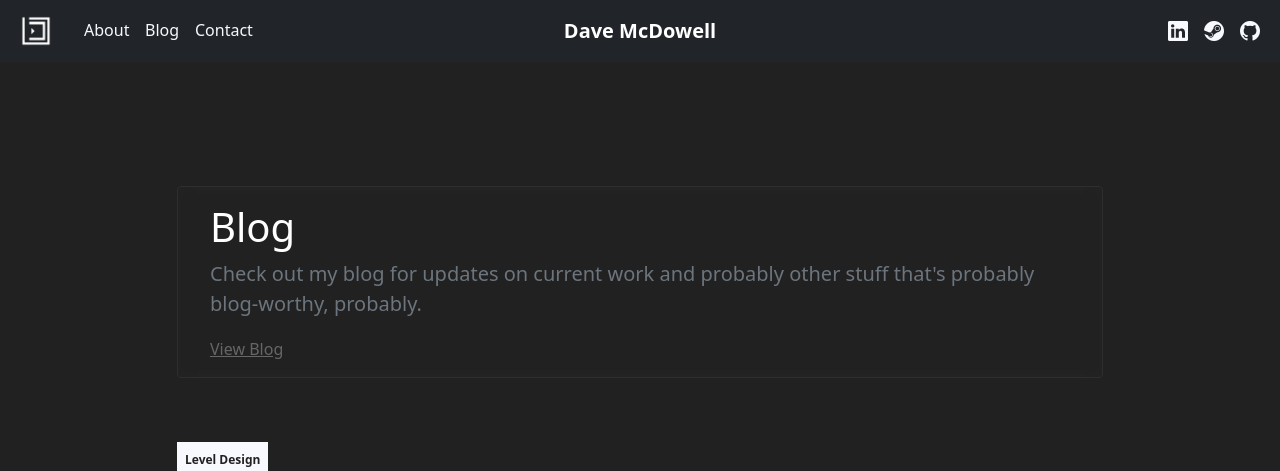
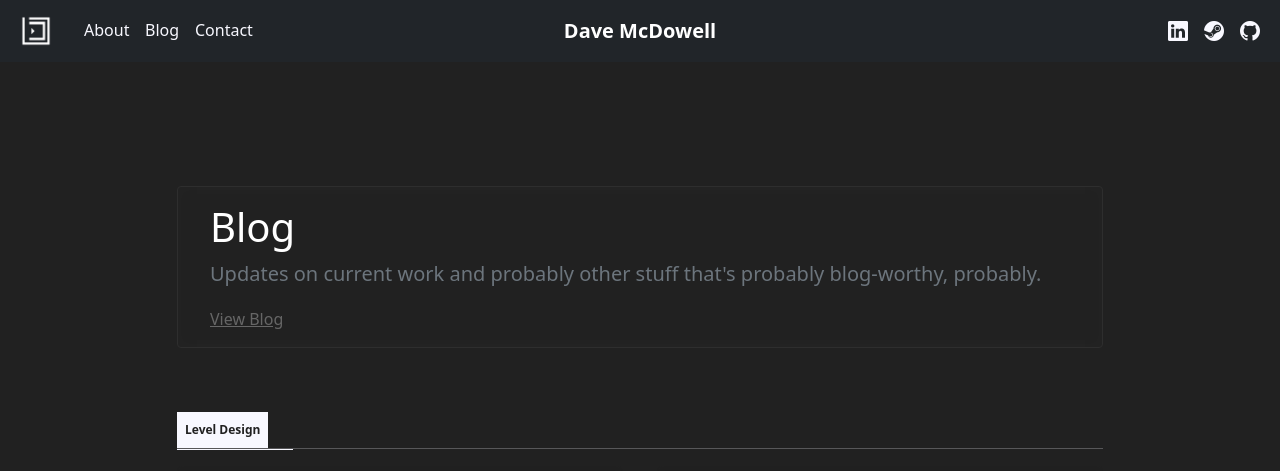
Before and after one commit to davemcdowell/portfolio, a Jekyll site: the page built from index.html, in a window 1280 px wide and 1400 px high, scrolled down 849 px. Shown: the top 471 px of the window. Built offline with Jekyll 4.4.1, drawn with Linux system fonts in a browser that asks for light colours; nearby versions of some CDN libraries; some of the changed text lies outside the part shown; grey boxes are pictures that could not be loaded.

Commit message:
Update home.html

```diff
--- a/_layouts/home.html
+++ b/_layouts/home.html
@@ -8,10 +8,10 @@
     <div class="row justify-content-center">
         <div class="col-lg-10 col-lg-offset-1">
             {% capture blogURL %}{{ '/blog/' | relative_url }}{% endcapture %}
-            {%- include snippets/callout.html title="Blog" content="Check out my blog for updates on current work and probably other stuff that's probably blog-worthy, probably." link=blogLink link-label="View Blog" -%}
+            {%- include snippets/callout.html title="Blog" content="Updates on current work and probably other stuff that's probably blog-worthy, probably." link=blogLink link-label="View Blog" -%}
             {%- include sections/portfolio-main.html -%}
             {% capture downloadsURL %}{{ '/downloads/' | relative_url }}{% endcapture %}
-            {%- include snippets/callout.html title="Downloads" content="A collection of odds and end for your downloading pleasure."  link=downloadsURL link-label="Downloads" -%}
+            {%- include snippets/callout.html title="Downloads" content="A collection of odds and ends for your downloading pleasures."  link=downloadsURL link-label="Downloads" -%}
         </div>
     </div>
 </div>
```
